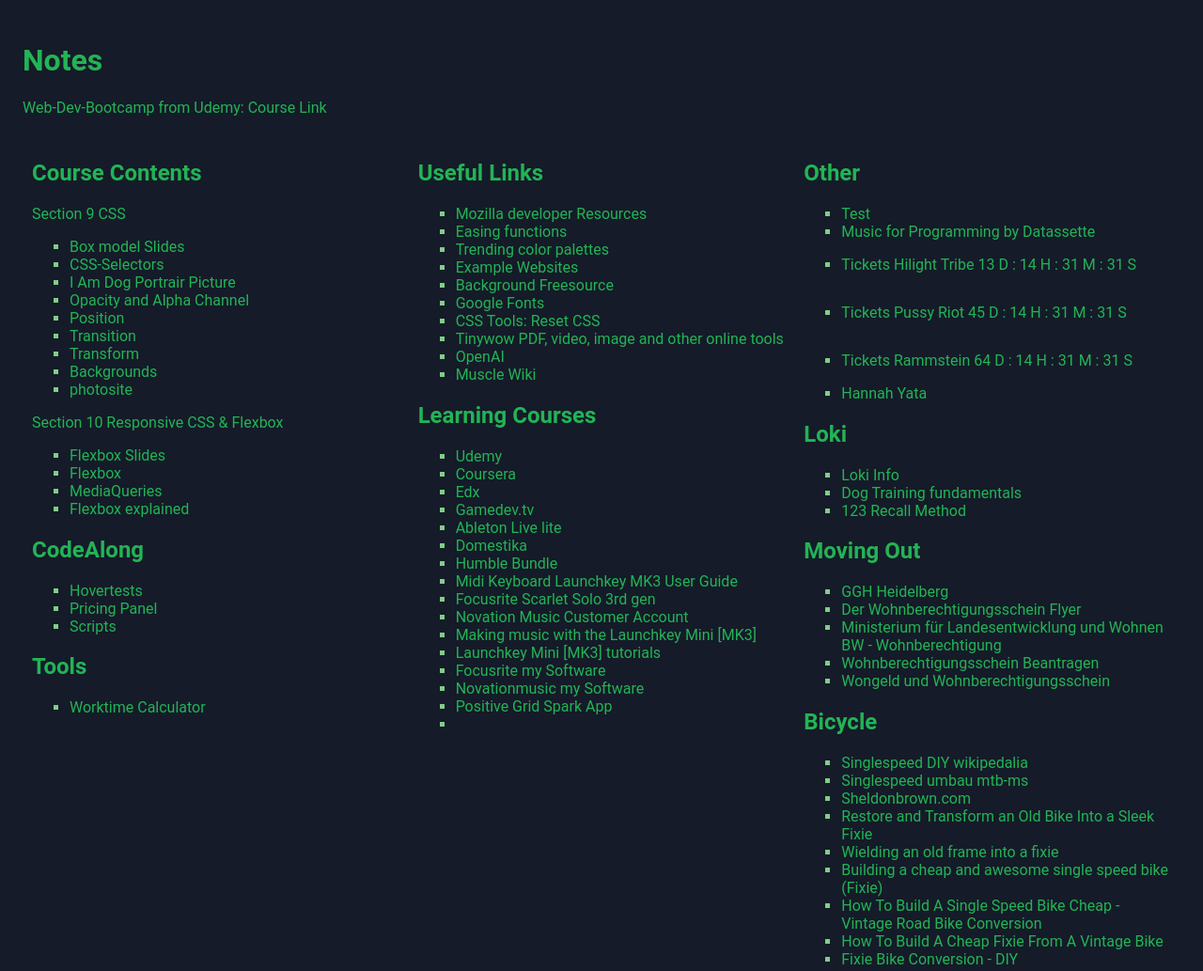
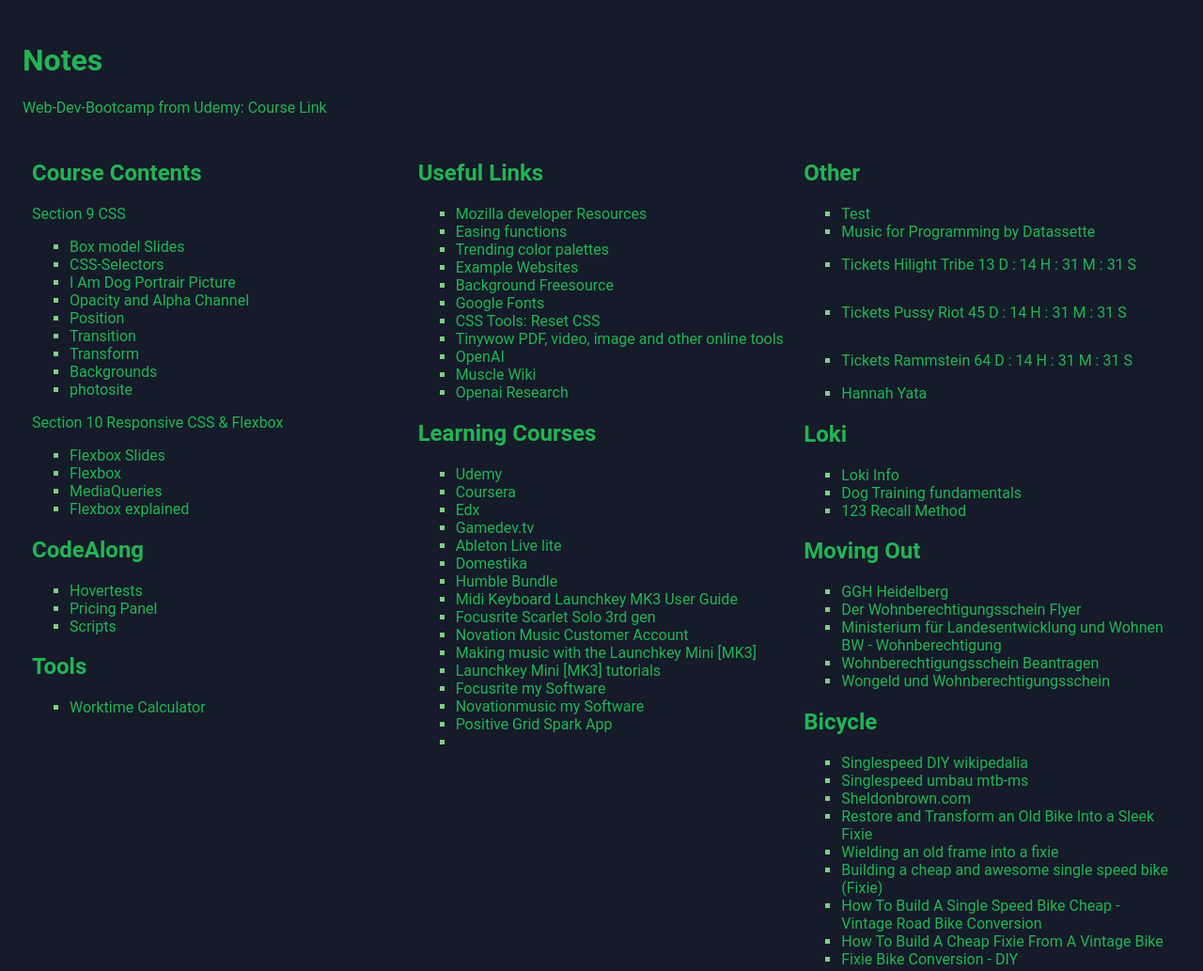
Before and after one commit to dreamsofclouds/dreamsofclouds.github.io, a plain HTML site: page index.html in a window 1280 px wide. Shown: the whole page at 94% size. Drawn offline with Linux system fonts and the light colour scheme.

Commit message:
Update index.html

```diff
--- a/index.html
+++ b/index.html
@@ -74,6 +74,7 @@
                     <li><a href="https://tinywow.com/">Tinywow PDF, video, image and other online tools</a></li>
                     <li><a href="https://platform.openai.com/overview">OpenAI</a></li>
                     <li><a href="https://musclewiki.com/">Muscle Wiki</a></li>
+                    <li><a href="https://openai.com/research">Openai Research</a></li>
                 </ul>
                 <h2>Learning Courses</h2>
                 <ul>
```
